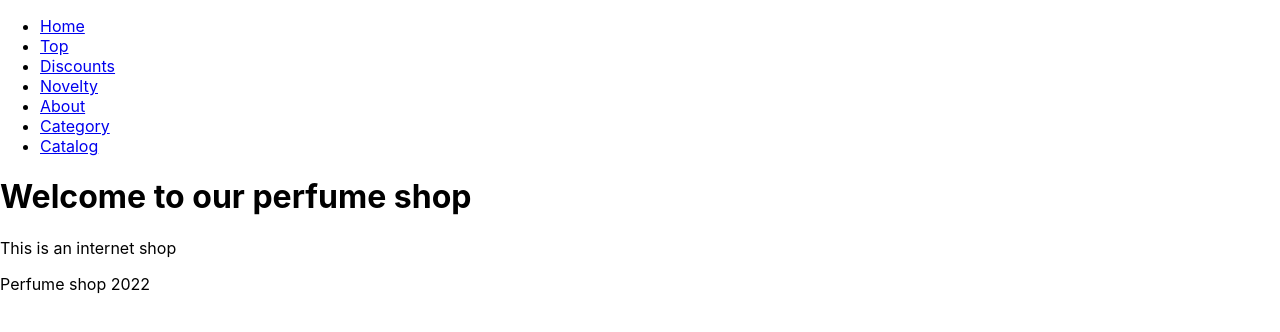
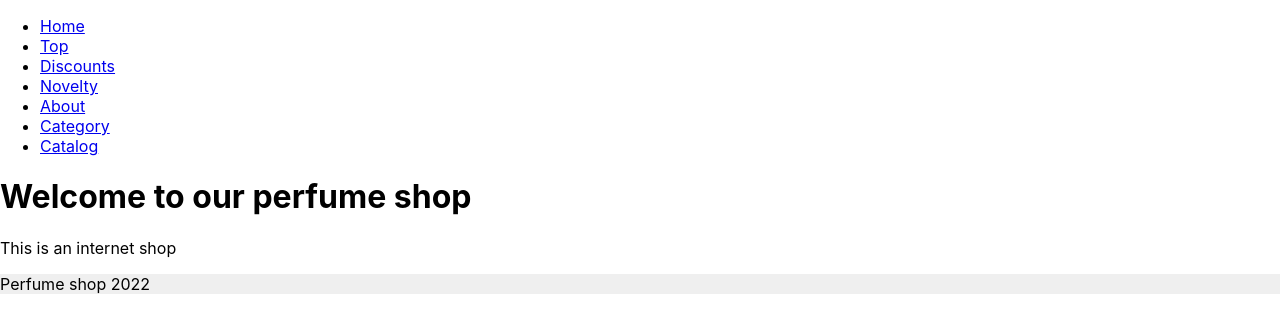
Before and after one commit to EdaToktogulova/project1, a React (Create React App) app: page / in a window 1280 px wide. Shown: the top 332 px of the page. Built offline with nearby package versions, Linux system fonts and the light colour scheme.

Commit message:
Add new component Footer

```diff
--- a/src/components/Footer/Footer.css
+++ b/src/components/Footer/Footer.css
@@ -0,0 +1,3 @@
+.Footer {
+   background-color: rgba(0,0,0,0.0625);
+}
--- a/src/components/Footer/Footer.js
+++ b/src/components/Footer/Footer.js
@@ -2,7 +2,7 @@ import "./Footer.css"
 
 function Footer() {
    return (
-      <footer>
+      <footer className="Footer">
          Perfume shop 2022
       </footer>
    );
```
